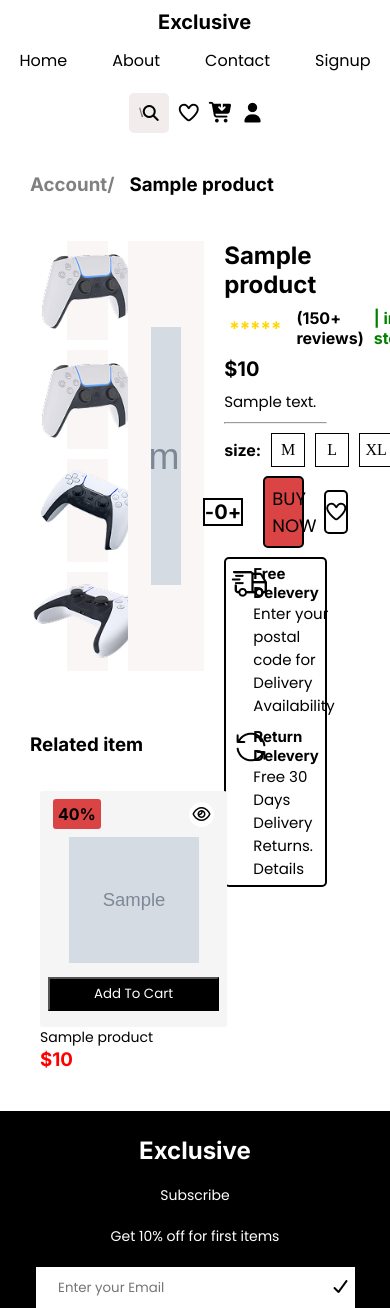
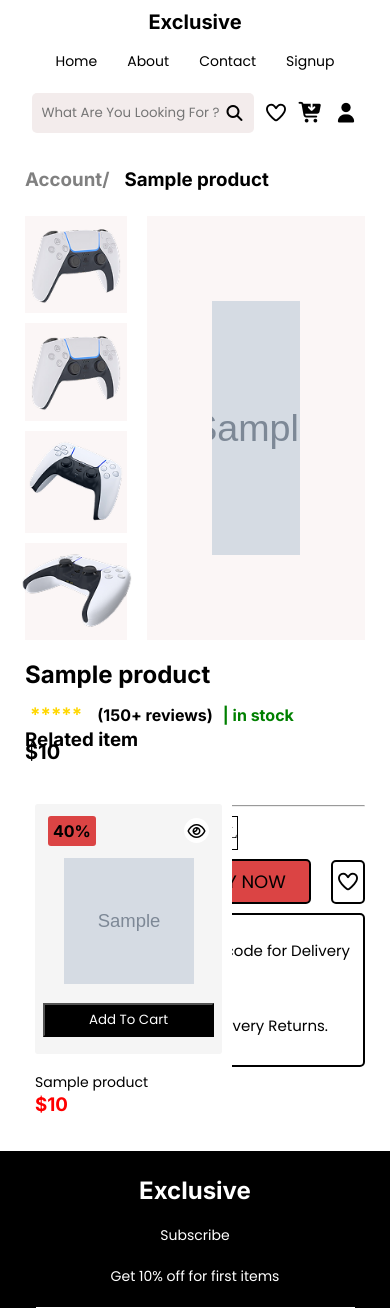
Before and after one commit to Copyninja05/E-Commerce-Website, a Django app: template templates/viewproduct.html in a window 390 px wide; the page is wider, and only the part inside the window is pictured. Shown: the top 1308 px of that part. Run offline with Django 5.2, Linux system fonts and the light colour scheme; tables that the repository leaves empty hold one stand-in row (values such as "Sample post"); the template is opened without the code that fills it: values that come from a table or form of the project are taken from there, most other values are stand-ins (such as "Sample title", 1, 10 or a date in 2020); grey boxes marked "Sample" are stand-in pictures; some libraries are stand-ins or nearby versions; some web fonts are replaced.

Commit message:
deployed

```diff
--- a/static/css/product.css
+++ b/static/css/product.css
@@ -316,3 +316,236 @@ span,button,input,p{
 .fre12 h4{
     font-size: 15px;
 }
+
+.footer {
+    display: flex;
+    justify-content: space-evenly;
+    align-items: center;
+    padding: 25px;
+    background-color: black;
+}
+
+.fot {
+    color: white;
+    display: flex;
+    flex-direction: column;
+    gap: 20px;
+}
+
+.fot1 input {
+    padding: 7px 15px;
+    outline: none;
+    border: none;
+    font-family: "Poppins", sans-serif;
+
+}
+
+.car {
+    min-width: 200px;
+    height: 350px;
+    display: flex;
+    flex-direction: column;
+    justify-content: space-around;
+    align-items: start;
+    padding: 10px;
+
+    border-radius: 5px;
+    position: relative;
+    background: #fff;
+
+
+
+}
+
+.per {
+    width: 100%;
+
+    height: 8%;
+    padding: 5px;
+    border-radius: 4px;
+    text-align: center;
+    display: flex;
+    justify-content: space-between;
+    align-items: center;
+
+}
+
+.per h4 {
+    background-color: rgb(219, 68, 68);
+    padding: 5px;
+    border-radius: 3px;
+}
+
+.in-car {
+    display: flex;
+    flex-direction: column;
+    justify-content: space-around;
+    background-color: #f5f5f5;
+    width: 187px;
+    height: 250px;
+    padding: 8px;
+    border-radius: 3px;
+    margin: auto;
+    align-items: center;
+}
+
+
+@media (min-width: 300px) and (max-width: 900px) {
+  nav {
+    flex-direction: column;
+    align-items: flex-start;
+    gap: 10px;
+  }
+
+  .art2{
+    width:96%;
+  }
+  .l-nav, .m-nav, .r-nav {
+    width: 100%;
+    justify-content: center;
+  }
+  .m-nav a {
+    font-size: 14px;
+    display: inline-block;
+    margin: 5px;
+  }
+  article {
+    flex-direction: column;
+    padding: 10px;
+  }
+  .art1, .art2 {
+    width: 100%;
+    border-right: none;
+  }
+  .cards, .category .cat-div {
+    flex-wrap: wrap;
+    justify-content: center;
+  }
+  /* .car {
+    min-width: 150px;
+    margin-bottom: 15px;
+  } */
+  .footer {
+    flex-direction: column;
+    text-align: center;
+    gap: 15px;
+  }
+  h1 {
+    font-size: 20px;
+  }
+  p {
+    font-size: 14px;
+  }
+
+  .cards{
+    flex-wrap: nowrap;
+    justify-content: start;
+  }
+
+
+
+  .art2,.art-bla{
+    height:33vh;
+  }
+
+  #h1-1{
+    font-size: 25px;
+  }
+
+  article{
+        min-height: 0px;
+  }
+
+  .fls{
+    width:100%;
+    gap:20px;
+  }
+
+  .today{
+    width:40%;
+  }
+
+  .cat{
+    width:100px;
+    height:100px;
+  }
+
+  .blackspeaker{
+    display: none;
+  }
+
+  .grid-div{
+    display: none;
+  }
+
+  .thismonth{
+    padding:0px;
+  }
+
+  .ser h3{
+    font-size: 12px;
+  }
+
+  .ser p{
+    font-size: 11px;
+  }
+
+  article{
+    padding:0px;
+    width:95%;
+    margin: auto;
+  }
+
+  .m-nav{
+    gap:20px;
+  }
+
+  .content{
+    flex-direction: column;
+  }
+
+  .signup1{
+    flex-direction: column;
+  }
+
+  .sign-up{
+    width:100%;
+  }
+
+  .container {
+    padding: 25px;
+    display: flex;
+    flex-direction: column;
+    gap: 25px;
+}
+
+.product-div {
+    width: 100%;
+     padding: 0px;
+    /* background-color: aqua; */
+    margin: auto;
+    min-height: 470px;
+    flex-direction: column;
+    gap: 20px;
+}
+
+.prod1 {
+    width: 100%;
+    height: 100%;
+    /* background-color: black; */
+    display: flex;
+    gap: 20px;
+}
+
+.prod2 {
+    width: 100%;
+    display: flex;
+    flex-direction: column;
+    gap: 9px;
+    height: 100%;
+
+}
+
+
+
+}
```
